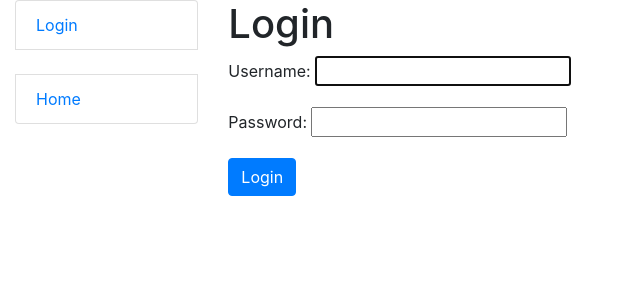
After one commit to taras-tkachuk/IT-Company-Task-Manager, a Django app: page /accounts/login/ in a window 1280 px wide. The commit adds this page. Shown: the top 300 px of the page, without its empty margins (0-640 px from the left). Run offline with Django 5.2, Linux system fonts and the light colour scheme.

Commit message:
Add login/loggout

```diff
--- a/task_manager/settings.py
+++ b/task_manager/settings.py
@@ -129,3 +129,5 @@ STATIC_URL = "static/"
 DEFAULT_AUTO_FIELD = "django.db.models.BigAutoField"
 
 AUTH_USER_MODEL = "task.Worker"
+
+LOGIN_REDIRECT_URL = "/"
--- a/task_manager/urls.py
+++ b/task_manager/urls.py
@@ -21,5 +21,6 @@ from django.urls import path, include
 urlpatterns = [
     path("admin/", admin.site.urls),
     path("", include("task.urls", namespace="task")),
+    path("accounts/", include("django.contrib.auth.urls")),
     path("__debug__/", include("debug_toolbar.urls")),
 ]
--- a/templates/base.html
+++ b/templates/base.html
@@ -19,9 +19,9 @@
   <div class="row">
     <div class="col-sm-2">
 
-{#      {% block sidebar %}#}
-{#        {% include "includes/sidebar.html" %}#}
-{#      {% endblock %}#}
+      {% block sidebar %}
+        {% include "includes/sidebar.html" %}
+      {% endblock %}
 
     </div>
     <div class="col-sm-10 ">
--- a/templates/includes/sidebar.html
+++ b/templates/includes/sidebar.html
@@ -1,15 +1,20 @@
 <ul class="sidebar-nav list-group">
   {% if user.is_authenticated %}
-    <li class="list-group-item">User: <a href="{{ user.get_absolute_url }}">{{ user.get_username }}</a></li>
-    <li class="list-group-item"><a href="{% url 'logout'%}?next={{request.path}}">Logout</a></li>
+    <li class="list-group-item">
+      <a href="{% url 'logout' %}"
+         onclick="event.preventDefault(); document.getElementById('logout-form').submit();">
+      Logout
+    </a>
+      <form id="logout-form" method="POST" action="{% url 'logout' %}" style="display: none;">
+        {% csrf_token %}
+      </form>
+    </li>
   {% else %}
-    <li class="list-group-item"><a href="{% url 'login'%}?next={{request.path}}">Login</a></li>
+    <li class="list-group-item"><a href="{% url 'login' %}">Login</a></li>
   {% endif %}
 
   <br>
 
-  <li class="list-group-item"><a href="{% url 'taxi:index' %}">Home</a></li>
-  <li class="list-group-item"><a href="{% url 'taxi:driver-list' %}">All drivers</a></li>
-  <li class="list-group-item"><a href="{% url 'taxi:car-list' %}">All cars</a></li>
-  <li class="list-group-item"><a href="{% url 'taxi:manufacturer-list' %}">All manufacturers</a></li>
+  <li class="list-group-item"><a href="{% url 'task:index' %}">Home</a></li>
+
 </ul>
--- /dev/null
+++ b/templates/registration/login.html
@@ -0,0 +1,22 @@
+{% extends "base.html" %}
+{% block content %}
+
+{% if form.errors %}
+  <p>Your username and password didn't match. Please try again.</p>
+{% endif %}
+
+<h1>Login</h1>
+
+{% if next %}
+  <p>Please log in to see this page.</p>
+{% endif %}
+
+<form method="post" action="{% url 'login' %}">
+  {% csrf_token %}
+  {{ form.as_p }}
+
+  <input type="submit" value="Login" class="btn btn-primary" />
+  <input type="hidden" name="next" value="{{ next }}" />
+</form>
+
+{% endblock %}
```
Also changed, not shown: templates/registration/logged_out.html (added, +7 -0 lines).
